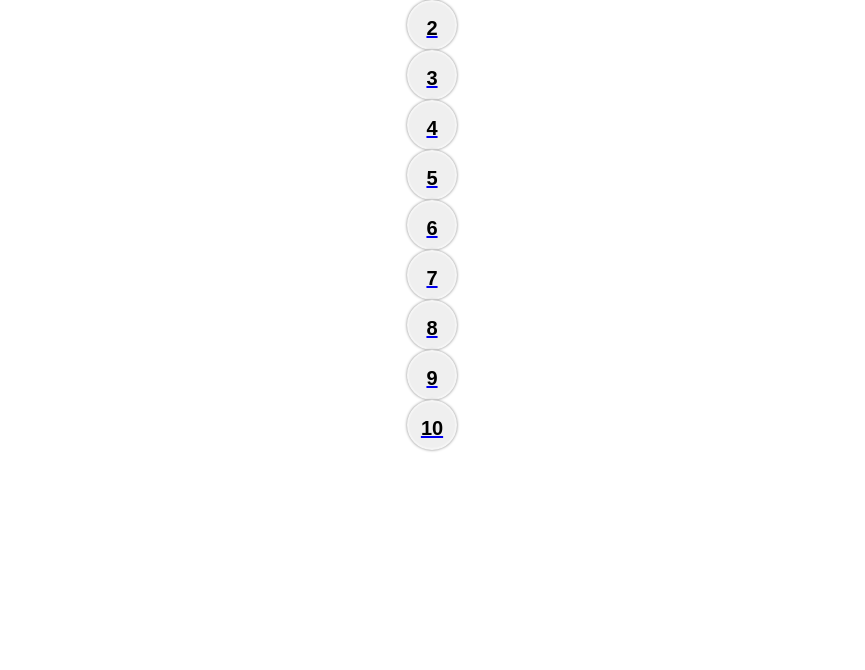
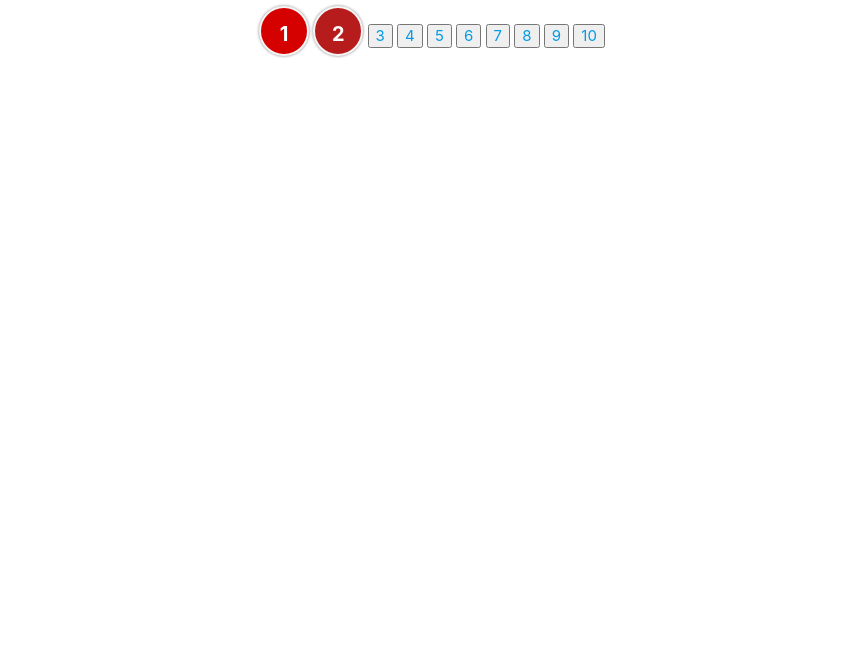
Before and after one commit to Taylourpeters/mentalhealth, a plain HTML site: page finalproject.html in a window 1280 px wide. Shown: the part 130-800 px from the top of the page, without its empty margins (208-1073 px from the left). Drawn offline with nearby package versions, Linux system fonts and the light colour scheme.

Commit message:
added stuff by julie

```diff
--- a/finalproject.css
+++ b/finalproject.css
@@ -1,14 +1,13 @@
 .round-button {
-    display:block;
-    width:50px;
+     width:50px;
     height:50px;
     line-height:50px;
     border: 2px solid #f5f5f5;
     border-radius: 50%;
-    color:#d50000 red accent-4;
+    color:#ffffff;
     text-align:center;
     text-decoration:none;
-    background:#d50000 red accent-4;
+    background:#d50000;
     box-shadow: 0 0 3px gray;
     font-size:20px;
     font-weight:bold;
@@ -16,3 +15,20 @@
 .round-button:hover {
     background: #262626;
 }
+.round-button2 {
+     width:50px;
+    height:50px;
+    line-height:50px;
+    border: 2px solid #f5f5f5;
+    border-radius: 50%;
+    color:#ffffff;
+    text-align:center;
+    text-decoration:none;
+    background:#b71c1c;
+    box-shadow: 0 0 3px gray;
+    font-size:20px;
+    font-weight:bold;
+}
+.round-button:hover {
+    background: #262626;
+}
--- a/finalproject.html
+++ b/finalproject.html
@@ -4,25 +4,45 @@
 </head>
 <title>[Insert name here]</title>
 <script src="finalproject.js"></script>
+<script type="text/javascript" src="https://code.jquery.com/jquery-3.2.1.min.js"></script>
+<script type="text/javascript" src="js/materialize.min.js"></script>
+<link rel="stylesheet" href="https://cdnjs.cloudflare.com/ajax/libs/materialize/0.100.1/css/materialize.min.css">
 <link rel="stylesheet" href="finalproject.css">
+ <link href="https://fonts.googleapis.com/icon?family=Material+Icons" rel="stylesheet">
+ <link type="text/css" rel="stylesheet" href="css/materialize.min.css"  media="screen,projection"/>
+
+   <script src="https://cdnjs.cloudflare.com/ajax/libs/materialize/0.100.1/js/materialize.min.js"></script>
+ <meta name="viewport" content="width=device-width, initial-scale=1.0"/>
 </head>
 <body>
+
 
 
 <center><h1>How are you feeling today?</h1></center>
 
 
 <div align="center">
+
   <a href="http://www.theamazingmonth.pusku.com/rules.html"><input type="button" class="round-button" value="1" /></a>
-  <a href="http://www.theamazingmonth.pusku.com/rules.html"><input type="button" class="round-button" value="2" /></a>
-  <a href="http://www.theamazingmonth.pusku.com/rules.html"><input type="button" class="round-button" value="3" /></a>
-  <a href="http://www.theamazingmonth.pusku.com/rules.html"><input type="button" class="round-button" value="4" /></a>
-  <a href="http://www.theamazingmonth.pusku.com/rules.html"><input type="button" class="round-button" value="5" /></a>
-  <a href="http://www.theamazingmonth.pusku.com/rules.html"><input type="button" class="round-button" value="6" /></a>
-  <a href="http://www.theamazingmonth.pusku.com/rules.html"><input type="button" class="round-button" value="7" /></a>
-  <a href="http://www.theamazingmonth.pusku.com/rules.html"><input type="button" class="round-button" value="8" /></a>
-    <a href="http://www.theamazingmonth.pusku.com/rules.html"><input type="button" class="round-button" value="9" /></a>
-    <a href="http://www.theamazingmonth.pusku.com/info.html"><input type="button" class="round-button" value="10" /></a>
+
+  <a href="http://www.theamazingmonth.pusku.com/rules.html"><input type="button" class="round-button2" value="2" /></a>
+
+  <a href="http://www.theamazingmonth.pusku.com/rules.html"><input type="button" class="round-button3" value="3" /></a>
+
+  <a href="http://www.theamazingmonth.pusku.com/rules.html"><input type="button" class="round-button4" value="4" /></a>
+
+  <a href="http://www.theamazingmonth.pusku.com/rules.html"><input type="button" class="round-button5" value="5" /></a>
+
+  <a href="http://www.theamazingmonth.pusku.com/rules.html"><input type="button" class="round-button6" value="6" /></a>
+
+  <a href="http://www.theamazingmonth.pusku.com/rules.html"><input type="button" class="round-button7" value="7" /></a>
+
+  <a href="http://www.theamazingmonth.pusku.com/rules.html"><input type="button" class="round-button8" value="8" /></a>
+
+    <a href="http://www.theamazingmonth.pusku.com/rules.html"><input type="button" class="round-button9" value="9" /></a>
+
+    <a href="http://www.theamazingmonth.pusku.com/info.html"><input type="button" class="round-button10" value="10" /></a>
+
 </div>
 </body>
 </html>
```
